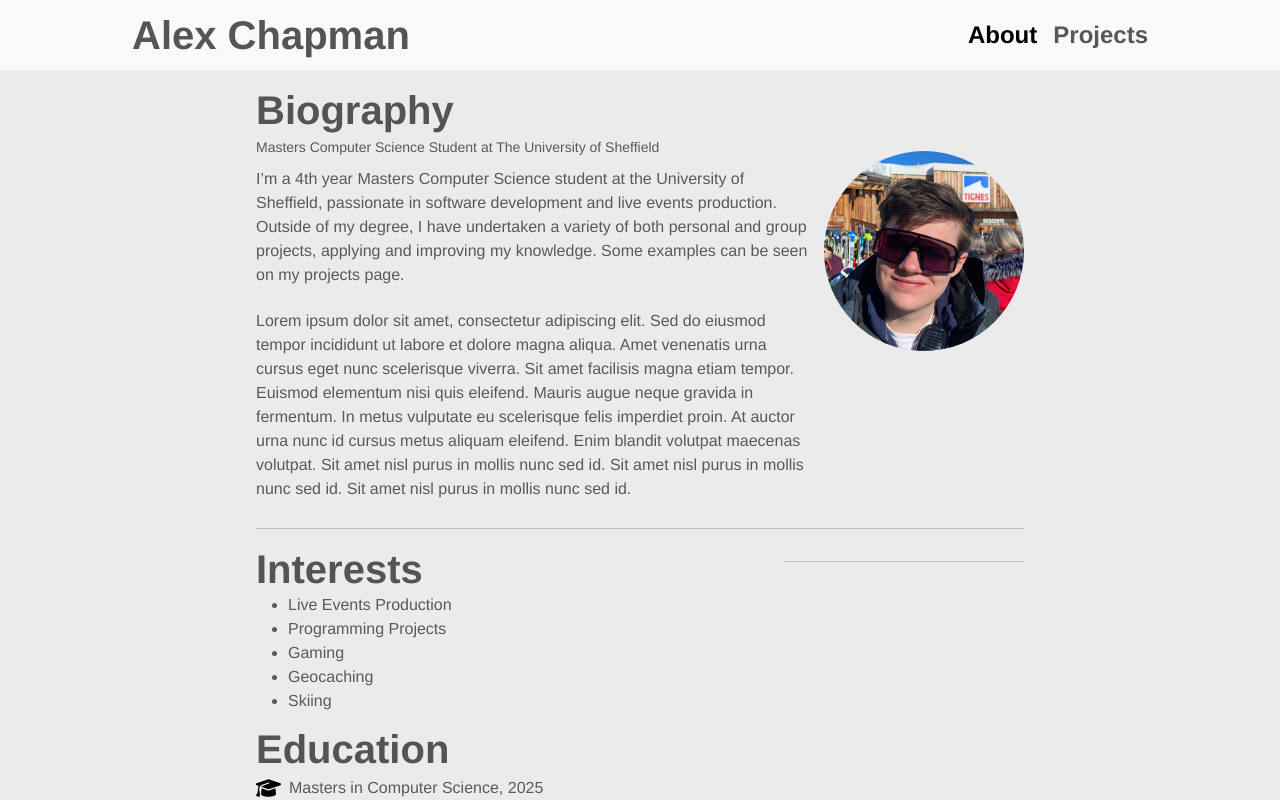
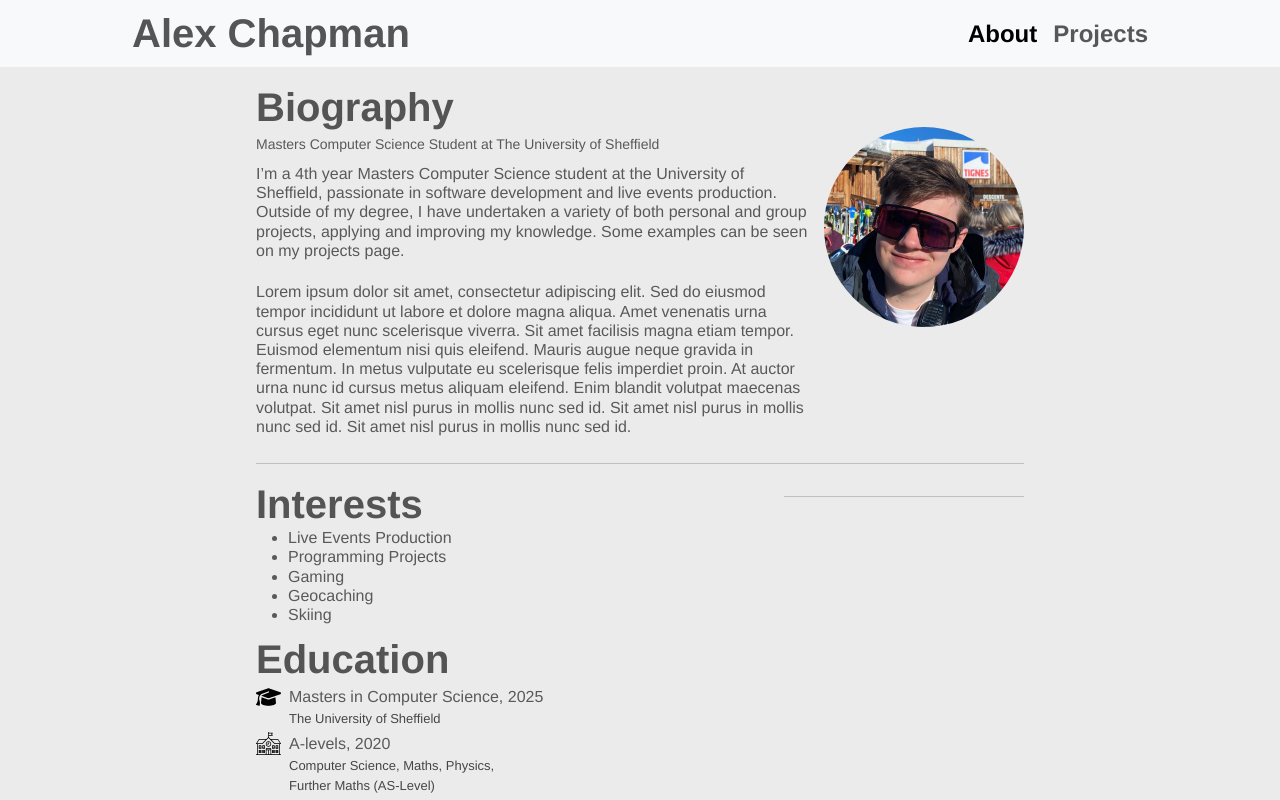
Before and after one commit to AlexChapman18/AlexChapman18.github.io, a React (Create React App) app: page /#/ in a window 1280 px wide. Shown: the top 800 px of the page. Built offline with nearby package versions, Linux system fonts and the light colour scheme.

Commit message:
Adjusted line-height

```diff
--- a/src/components/Navigation.js
+++ b/src/components/Navigation.js
@@ -8,7 +8,7 @@
 
 // ---- Navigation ----
 const Navigation = () => (
-  <Navbar expand="lg" className="bg-body-tertiary py-0">
+  <Navbar expand="lg" className="bg-body-tertiary py-3">
     <div className="container">
       <Navbar.Brand className="fs-1 fw-bold text-primary" href="#">
         Alex Chapman
--- a/src/styles/custom.scss
+++ b/src/styles/custom.scss
@@ -1,7 +1,14 @@
 // ----- Override Variables -----
 $primary: #555555; // set the $primary variable
 
+
+
 @import "~bootstrap/scss/bootstrap";
+
+// ----- Override Line Height -----
+:root {
+  --bs-body-line-height: 1.2rem;
+}
 
 // ----- Override Widths -----
 
```
